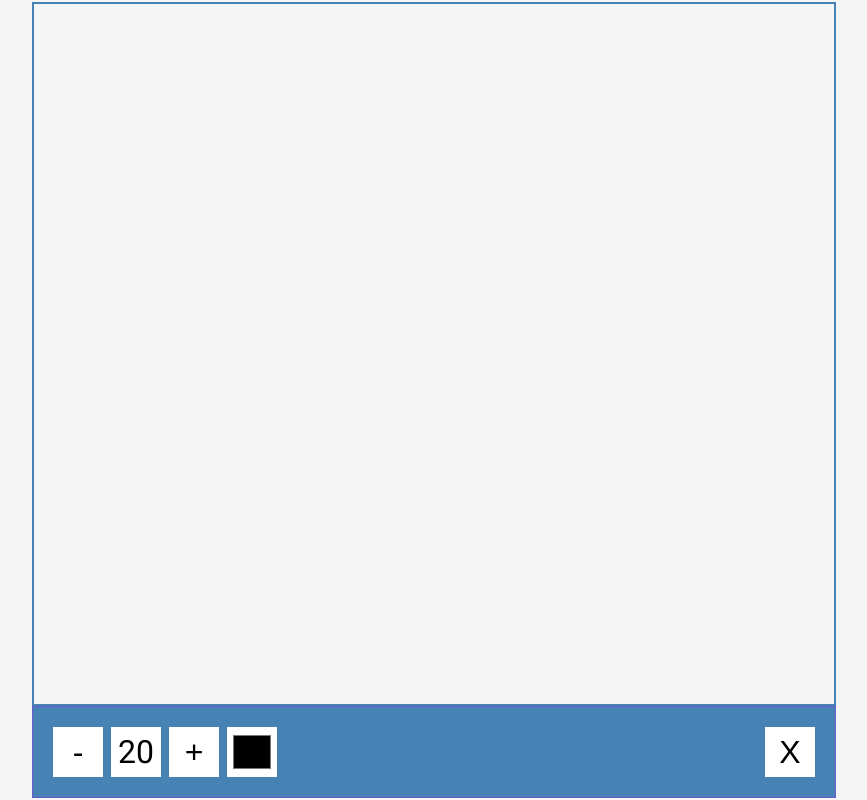
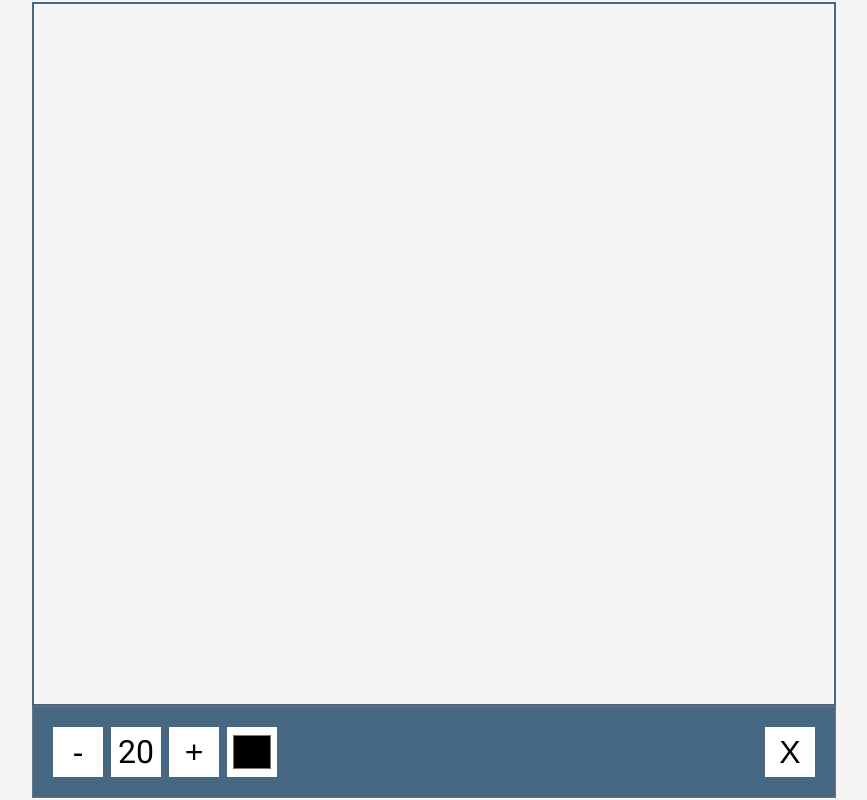
Before and after one commit to shuyin21/drawingapp, a plain HTML site: page index.html in a window 1280 px wide. Shown: the whole page, without its empty margins (206-1073 px from the left). Drawn offline with Linux system fonts and the light colour scheme.

Commit message:
some color changes

```diff
--- a/styles.css
+++ b/styles.css
@@ -16,12 +16,12 @@ body {
 }
 
 canvas {
-  border: 2px solid steelblue;
+  border: 2px solid rgb(71, 104, 131);
 }
 
 .toolbox {
-  background-color: steelblue;
-  border: 1px solid slateblue;
+  background-color: rgb(71, 104, 131);
+  border: 1px solid rgb(114, 113, 117);
   display: flex;
   width: 804px;
   padding: 1rem;
```
